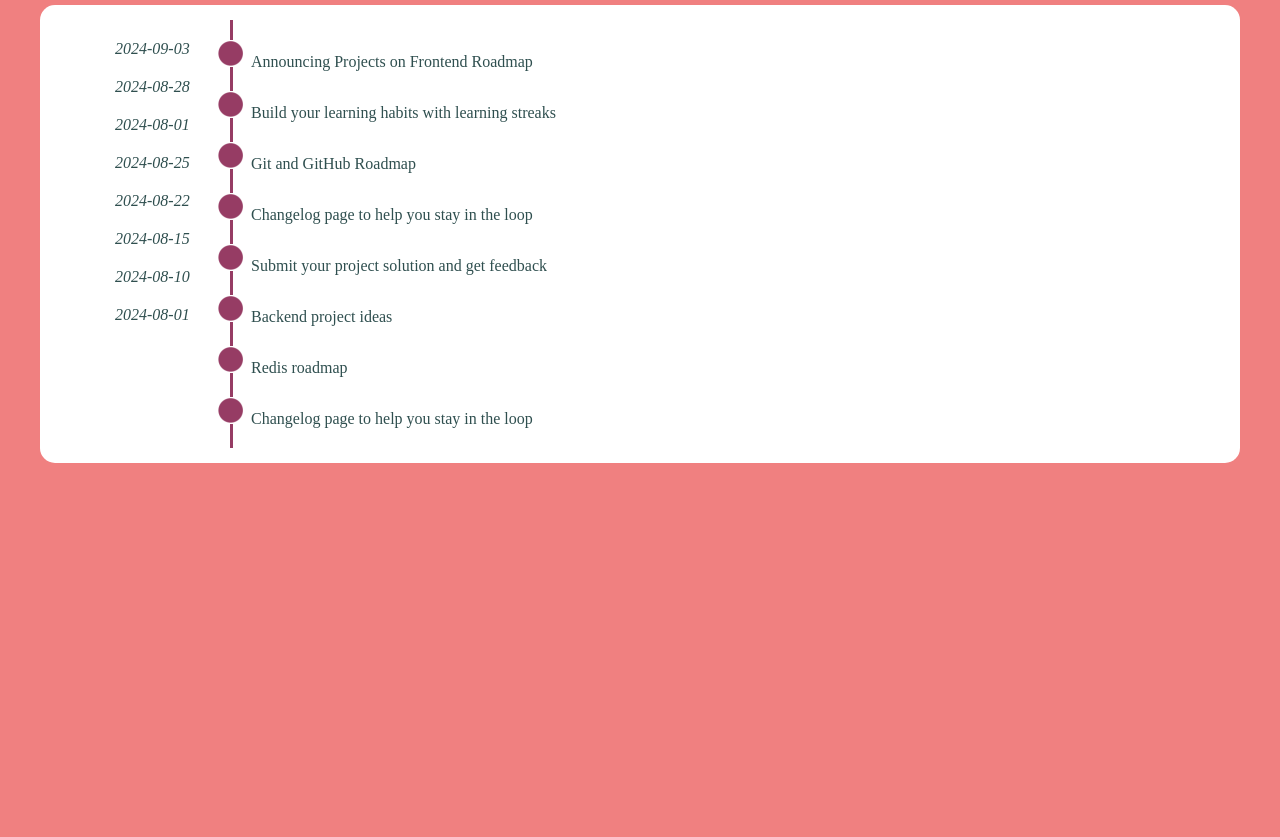
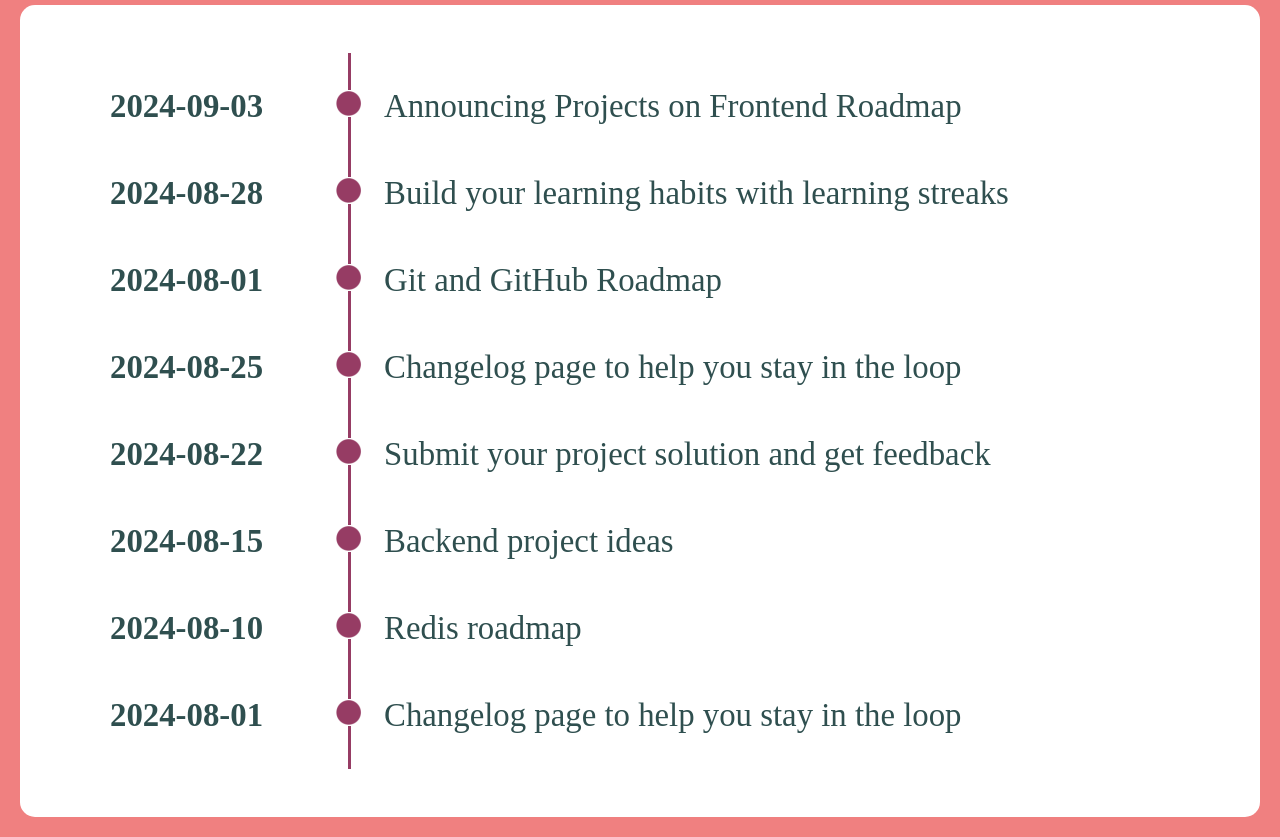
Before and after one commit to CoderAlchemy24/changelog, a website: page index.html in a window 1280 px wide. Shown: the part 67-904 px from the top of the page. Before the commit the page ends 800 px from the top, so only its background shows below. Drawn offline with Linux system fonts and the light colour scheme.

Commit message:
some changes in style.css

```diff
--- a/index.html
+++ b/index.html
@@ -7,7 +7,7 @@
     <link rel="stylesheet" href="./style.css" />
 </head>
 <body>
-    <div id="header">Roadmap.sh recent logs</div>
+    <div id="header">Roadmap.sh - Changelog</div>
     <main id="main">
 
     </main>
--- a/style.css
+++ b/style.css
@@ -12,9 +12,9 @@
 }
 
 #main{
-    margin: 20px 40px;
+    margin: 20px ;
     text-align: center;
-    padding:5px;
+    padding:15px;
     border: none;
     border-radius: 15px;
     background-color: white;
@@ -22,36 +22,37 @@
     display: flex;
     flex-direction: row;
 
+    font-size: 1.8rem;
+
 
 }
 
 
-li { margin: 20px;}
+li { margin: 20px;
+     padding:15px}
 
 #date {
     list-style-type: none;
 
-    border-right: 3px solid rgb(150,60,100);
-    margin: 10px 10px;
+   border-right: 3px solid rgb(150,60,100);
 
-    padding-right:20px;
-    font-style: italic;
-    text-align: left;
+    padding-right: 50px;
 
+    text-align: center;
+    font-size: 2.05rem;
+   font-weight: 700;
 
 }
 
 #log {
 
-    margin: 10px 10px;
 
-     list-style-type: none;
+   margin-left: -42px;
+    /* list-style-type: none;
+    */
     list-style-image: url('./images/circle-m.png');
 
-    margin-left: -26.6px;
-    padding-left: 15px;
-
-
+   font-size: 2.05rem;
     text-align: left;
 
 }
```
